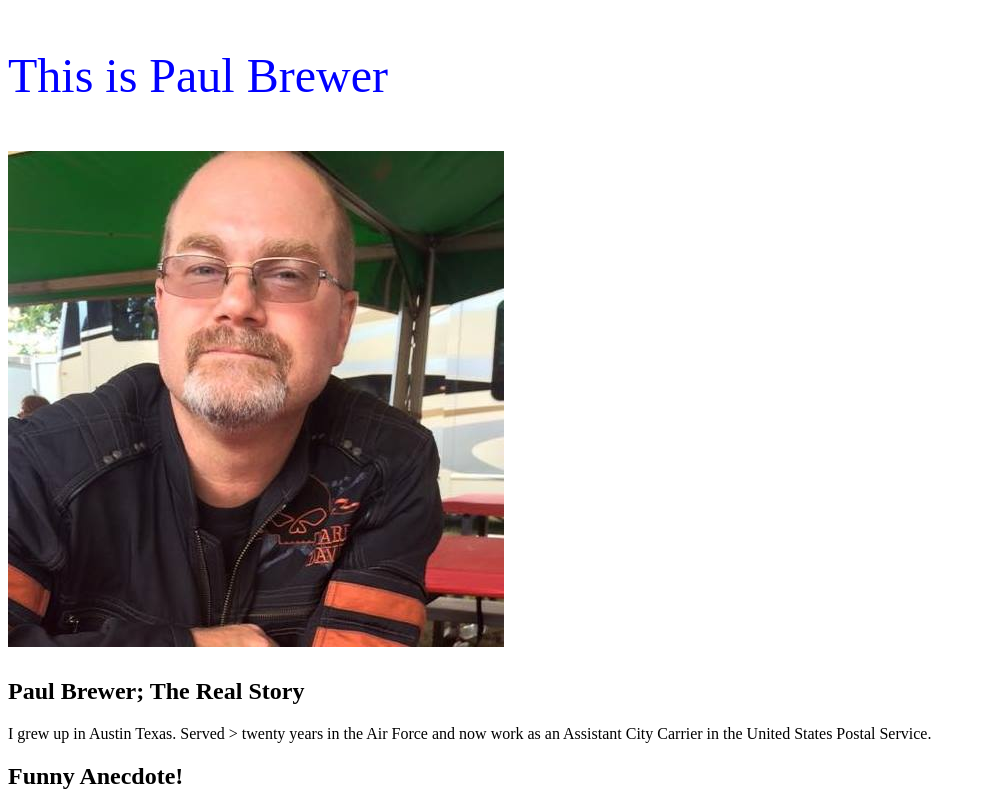
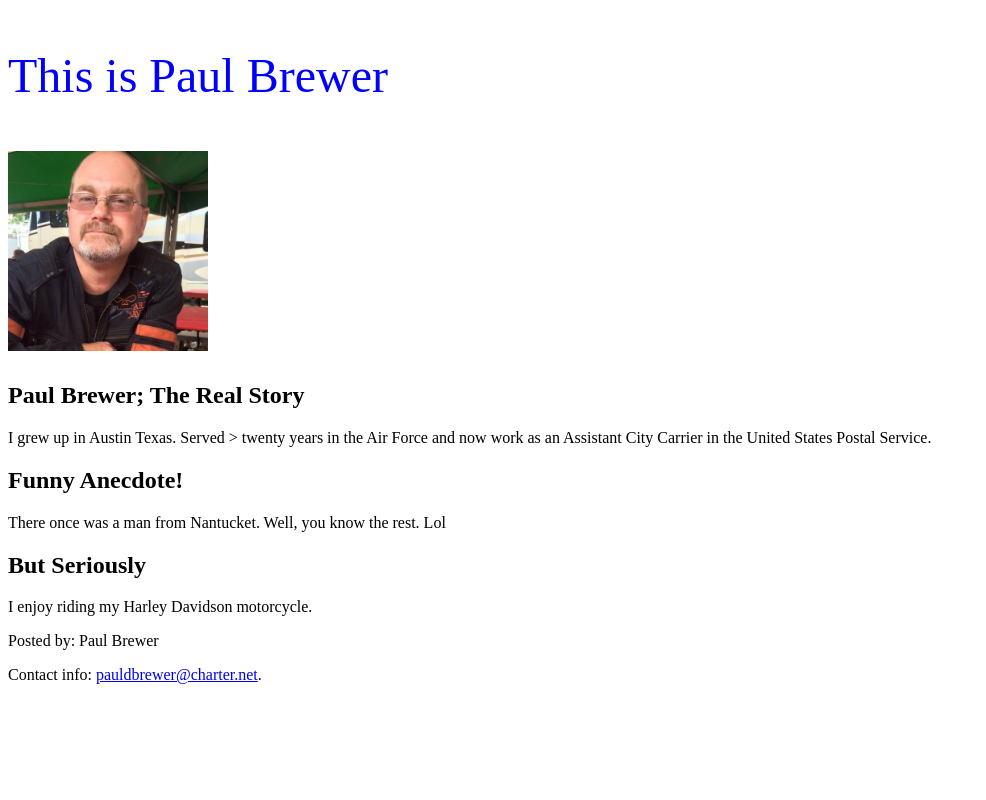
Before and after one commit to pauldbrewer/html-me-something, a plain HTML site: page index.html in a window 1280 px wide. Shown: the top 800 px of the page, without its empty margins (0-986 px from the left). Drawn offline with Linux system fonts and the light colour scheme; files whose address does not match are found by name.

Commit message:
Image size

```diff
--- a/index.html
+++ b/index.html
@@ -7,7 +7,7 @@
     <font size="10" color="blue">
     <p>This is Paul Brewer</p>
     </font>
-    <img src=C:\Users\Paul\code\html-me-something\Images\Me.jpg alt="Not Found">
+    <img src=C:\Users\Paul\code\html-me-something\Images\Me.jpg alt="Not Found" height="200" width="200">
     <main>
         <article>
             <header>
```
